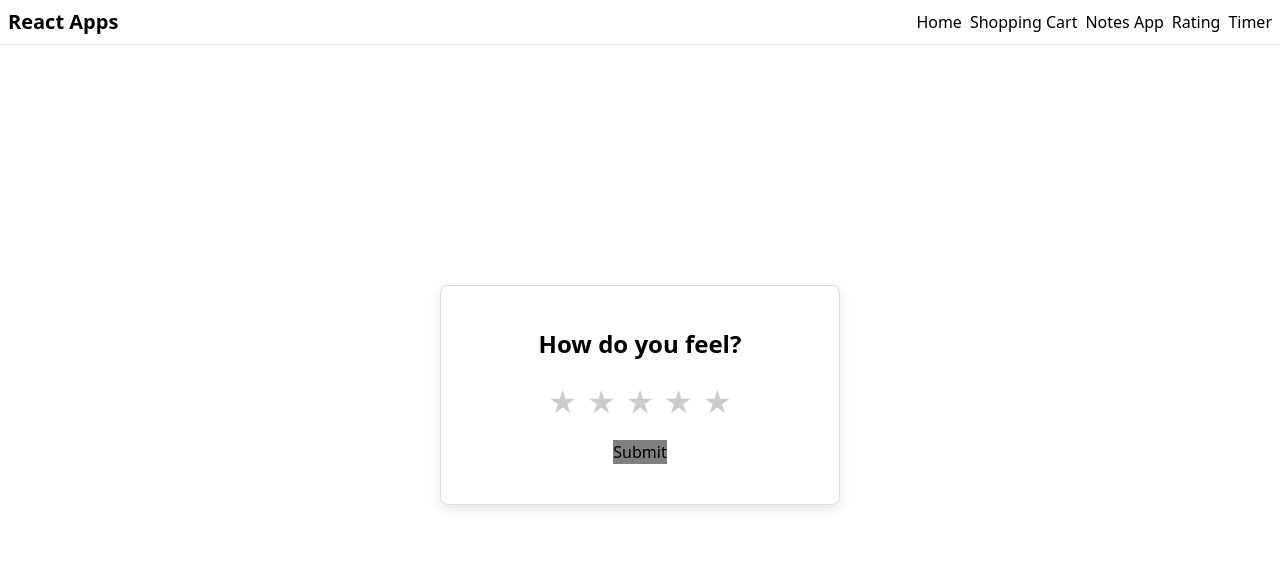
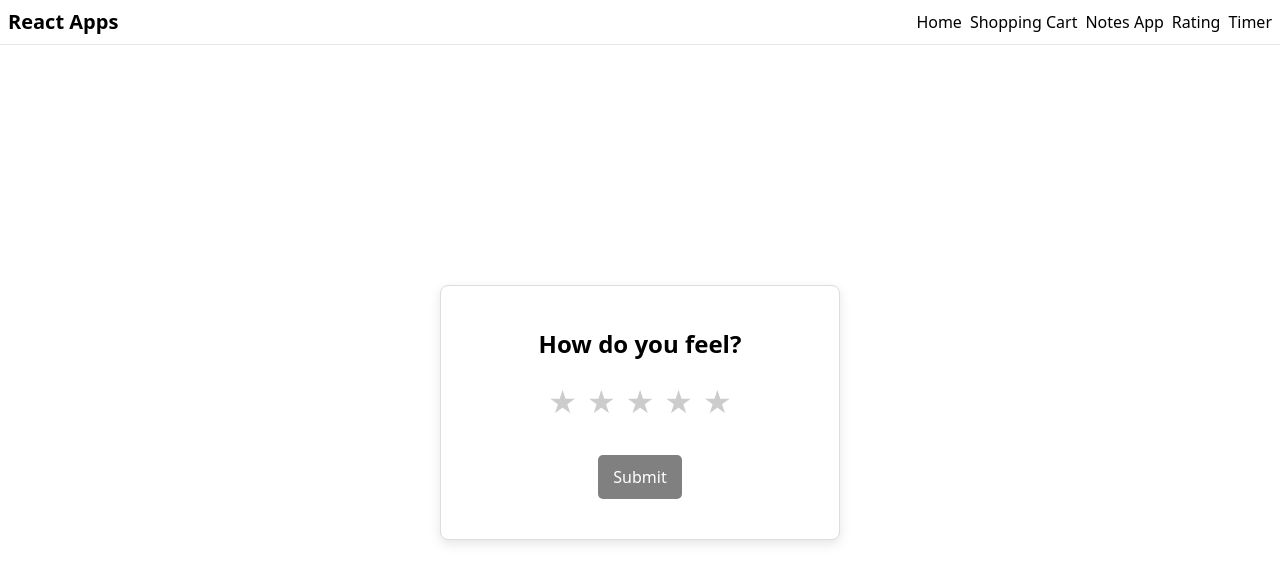
Before and after one commit to Dimterion/react-apps, a React (Vite) app: page /rating in a window 1280 px wide. Shown: the top 582 px of the page. Built offline with nearby package versions, Linux system fonts and the light colour scheme; no server answers.

Commit message:
minor elements adjustments

```diff
--- a/src/components/Rating/rating.css
+++ b/src/components/Rating/rating.css
@@ -108,3 +108,15 @@
 .close-btn:hover {
   background-color: darkred;
 }
+
+.submit-btn {
+  margin-top: 15px;
+  padding: 10px 15px;
+  font-size: 1rem;
+  background-color: #007bff;
+  color: white;
+  border: none;
+  cursor: pointer;
+  transition: background 0.2s ease-in-out;
+  border-radius: 5px;
+}
--- a/src/components/TimerDisplay.jsx
+++ b/src/components/TimerDisplay.jsx
@@ -1,5 +1,5 @@
 const TimerDisplay = ({ time }) => {
-  return <h2 className="mt-4 text-4xl font-semibold">⏳ Timer: {time}</h2>;
+  return <h2 className="my-4 text-4xl font-semibold">⏳ Timer: {time}</h2>;
 };
 
 export default TimerDisplay;
```
